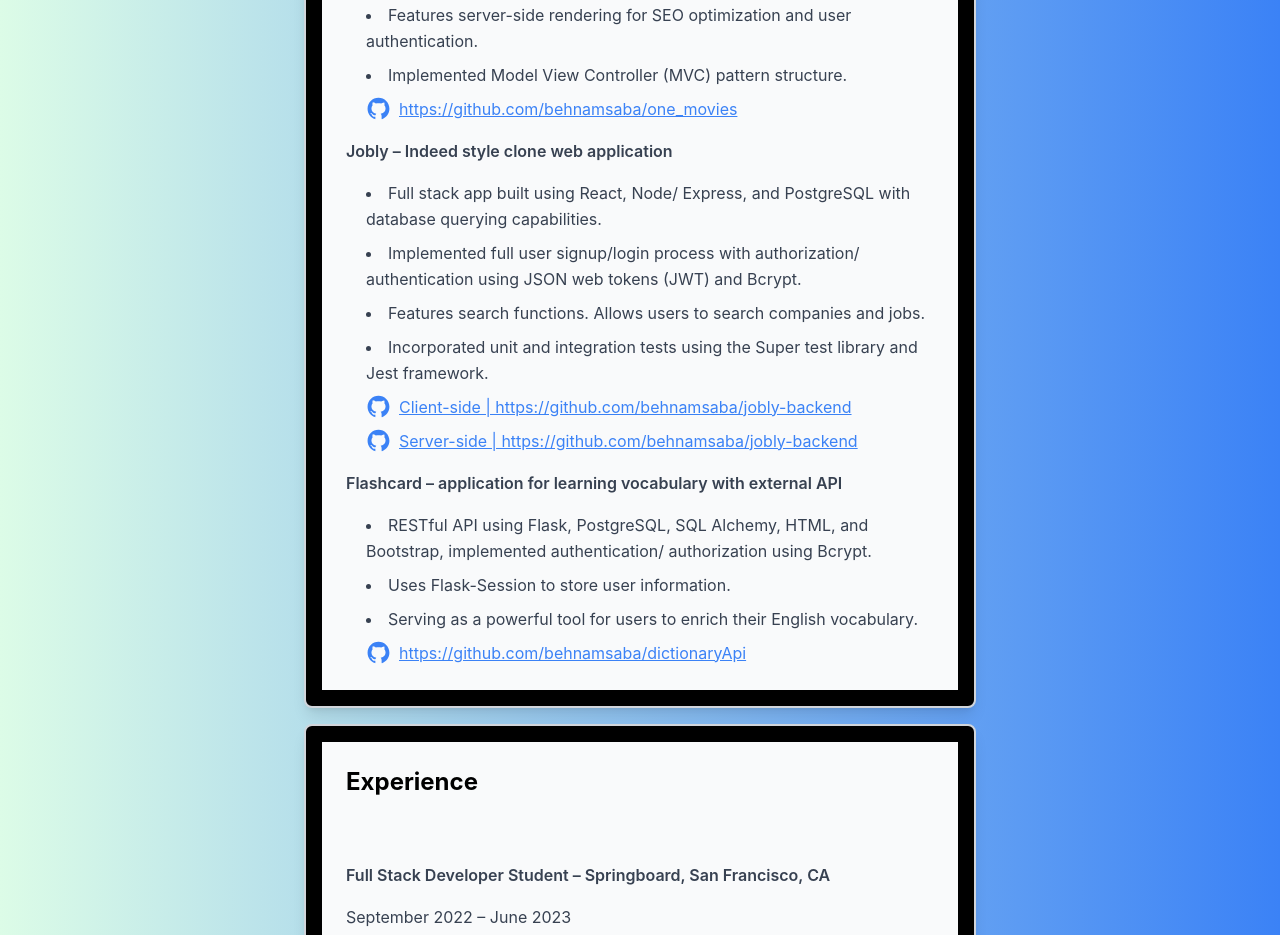
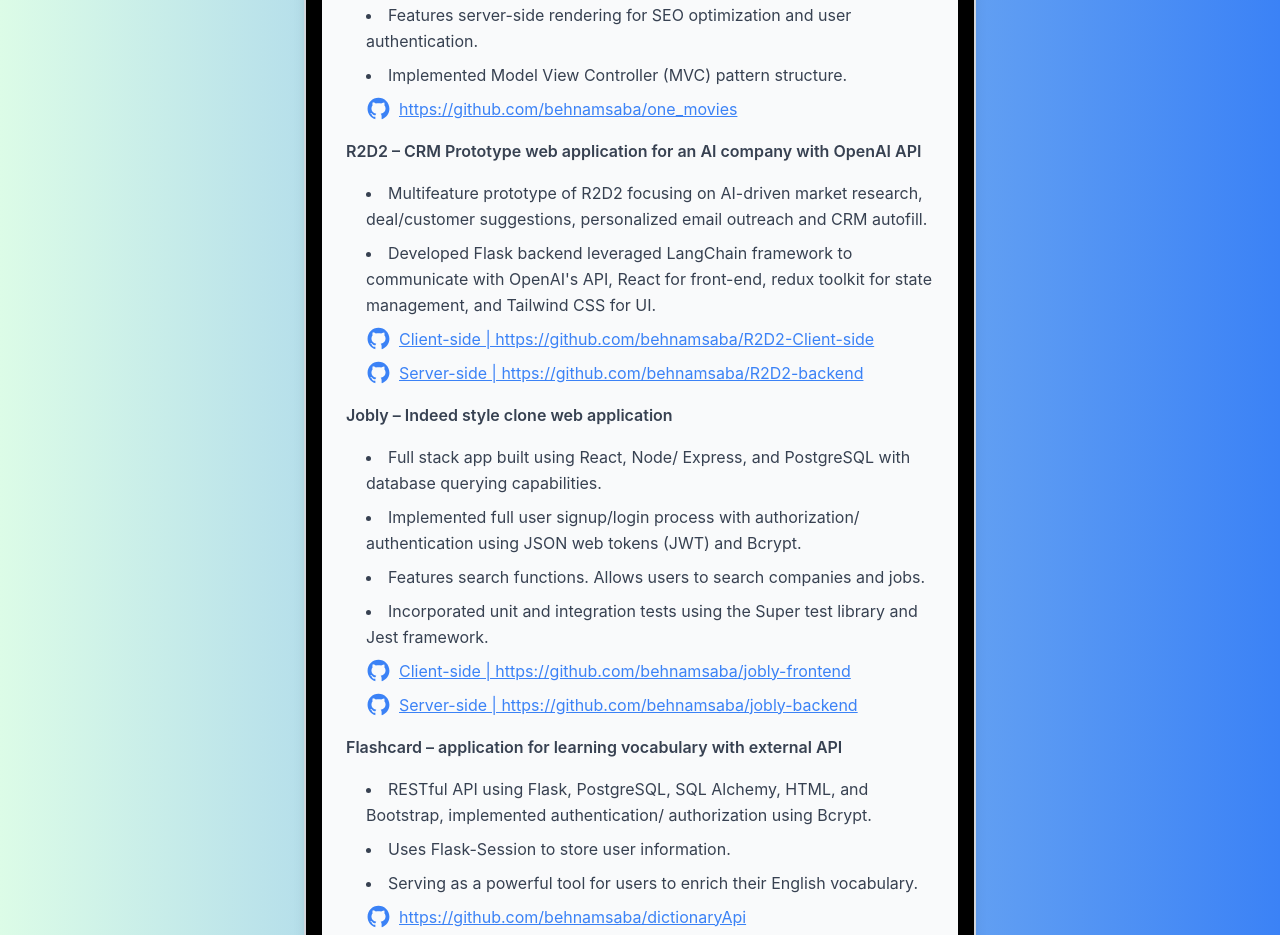
Before and after one commit to behnamsaba/resume, a React (Create React App) app: page / in a window 1280 px wide. Shown: the part 1200-2135 px from the top of the page. Built offline with nearby package versions, Linux system fonts and the light colour scheme.

Commit message:
R2D2 added

```diff
--- a/src/Projects.js
+++ b/src/Projects.js
@@ -52,6 +52,41 @@
                     </ul>
 
                     <li className='font-semibold mt-4'>
+                    R2D2 – CRM Prototype web application for an AI company with OpenAI API
+                    </li>
+                    <ul className='list-disc list-inside space-y-2 pl-5'>
+                        <li>
+                        Multifeature prototype of R2D2 focusing on AI-driven market research, deal/customer suggestions, personalized email outreach and CRM autofill.
+                        </li>
+                        <li>
+                        Developed Flask backend leveraged LangChain framework to communicate with OpenAI's API, React for front-end, redux toolkit for state management, and Tailwind CSS for UI.
+                        </li>
+                        <li className='flex items-center space-x-2'>
+                            <AiOutlineGithub
+                                size={25}
+                                className='text-blue-500'
+                            />
+                            <Link
+                                to='https://github.com/behnamsaba/R2D2-Client-side'
+                                className='text-blue-500 underline hover:text-blue-700'>
+                                Client-side |
+                                https://github.com/behnamsaba/R2D2-Client-side
+                            </Link>
+                        </li>
+                        <li className='flex items-center space-x-2'>
+                            <AiOutlineGithub
+                                size={25}
+                                className='text-blue-500'
+                            />
+                            <Link
+                                to='https://github.com/behnamsaba/R2D2-backend'
+                                className='text-blue-500 underline hover:text-blue-700'>
+                                Server-side |
+                                https://github.com/behnamsaba/R2D2-backend
+                            </Link>
+                        </li>
+                    </ul>
+                    <li className='font-semibold mt-4'>
                         Jobly – Indeed style clone web application
                     </li>
                     <ul className='list-disc list-inside space-y-2 pl-5'>
@@ -78,10 +113,10 @@
                                 className='text-blue-500'
                             />
                             <Link
-                                to='https://github.com/behnamsaba/jobly-backend'
+                                to='https://github.com/behnamsaba/jobly-frontend'
                                 className='text-blue-500 underline hover:text-blue-700'>
                                 Client-side |
-                                https://github.com/behnamsaba/jobly-backend
+                                https://github.com/behnamsaba/jobly-frontend
                             </Link>
                         </li>
                         <li className='flex items-center space-x-2'>
```
